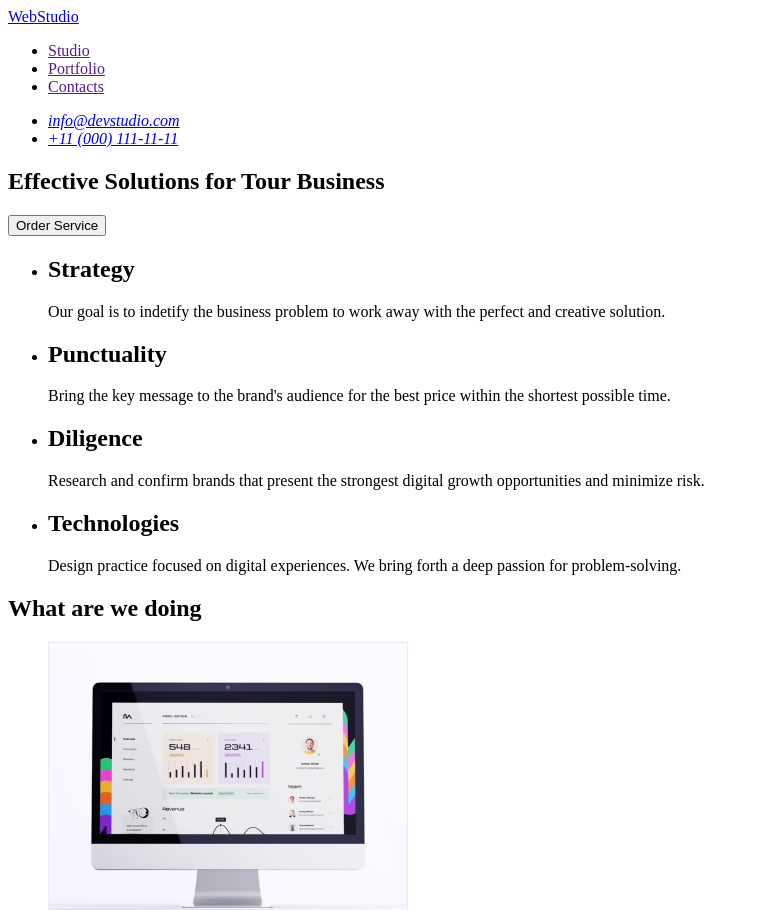
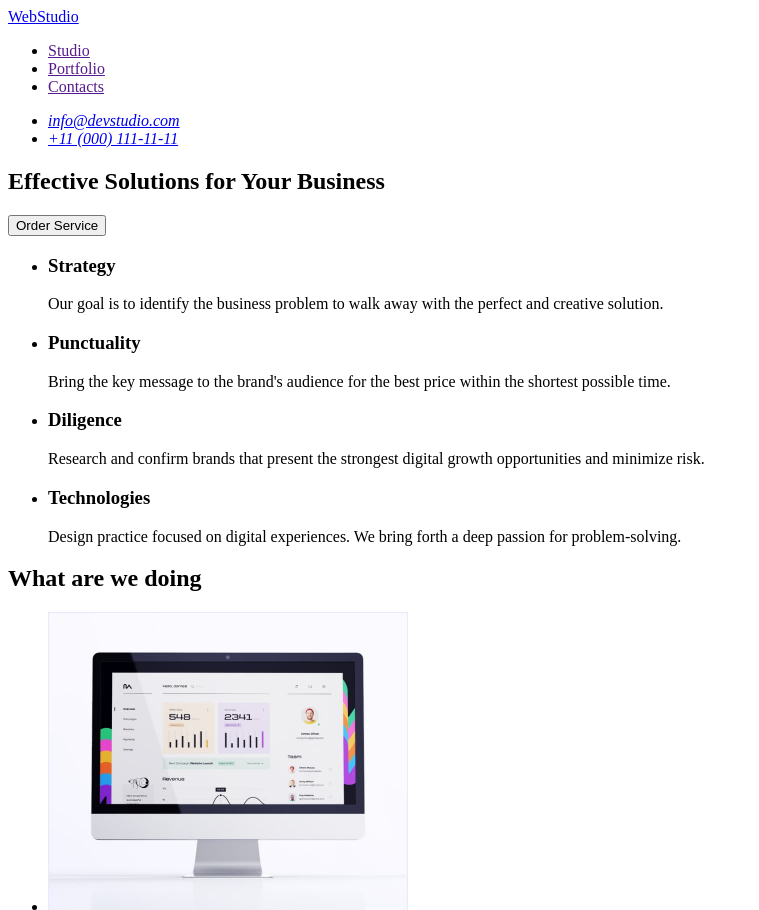
Before and after one commit to ktdrzd/goit-markup-hw-01, a plain HTML site: page index.html in a window 1280 px wide. Shown: the top 910 px of the page, without its empty margins (0-759 px from the left). Drawn offline with Linux system fonts and the light colour scheme.

Commit message:
Update index.html

```diff
--- a/index.html
+++ b/index.html
@@ -7,7 +7,6 @@
 </head>
 <body>
     <header>
-      <section>
       <nav>
         <a href="/index.html">WebStudio</a>
         <ul>
@@ -15,8 +14,6 @@
             <li><a href="">Portfolio</a></li>
             <li><a href="">Contacts</a></li>
         </ul>
-      </nav>
-      <nav>
         <address>
             <ul>
                 <li><a href="malito:info@devstudio.com">info@devstudio.com</a></li>
@@ -24,33 +21,34 @@
             </ul>
         </address>
       </nav>
-      </section>
     </header>
     <main>
         <section>
-            <h1>Effective Solutions for Tour Business</h1>
+            <h1>Effective Solutions for Your Business</h1>
             <button type="button">Order Service</button>
+        </section>
+        <section>
+            <h2 hidden>Effective Solutions for Your Business</h2>
             <ul>
                 <li>
-                    <h2>Strategy</h2>
+                    <h3>Strategy</h3>
                     <p>
-                        Our goal is to indetify the business problem to work away with the perfect and creative solution.
-                    </p>
+                       Our goal is to identify the business problem to walk away with the perfect and creative solution.                    </p>
                 </li>
                 <li>
-                    <h2>Punctuality</h2>
+                    <h3>Punctuality</h3>
                     <p>
                         Bring the key message to the brand's audience for the best price within the shortest possible time.
                     </p>
                 </li>
                 <li>
-                    <h2>Diligence</h2>
+                    <h3>Diligence</h3>
                     <p>
                         Research and confirm brands that present the strongest digital growth opportunities and minimize risk.
                     </p>
                 </li>
                 <li>
-                    <h2>Technologies</h2>
+                    <h3>Technologies</h3>
                     <p>
                         Design practice focused on digital experiences. We bring forth a deep passion for problem-solving.
                     </p>
@@ -58,7 +56,7 @@
             </ul>
             </section>
             <section>
-                <h1>What are we doing</h1>
+                <h2>What are we doing</h2>
                 <ul>
                     <li>
                         <img
@@ -87,7 +85,7 @@
                 </ul>
                 </section>
                 <section>
-            <h1>Our Team</h1>
+            <h2>Our Team</h2>
             <ul>
                 <li>
             <img src="/images/MarkGuerrero.jpg" alt="Image" width="260" />
@@ -114,7 +112,7 @@
     </main>
     <footer>
         <a href="/index.html">WebStudio</a>
-        <p>Increase the flow of custumers and sales for your business with digital marketing & growth</p>
+        <p>Increase the flow of customers and sales for your business with digital marketing & growth solutions.</p>
     </footer>
 </body>
 </html>
```
